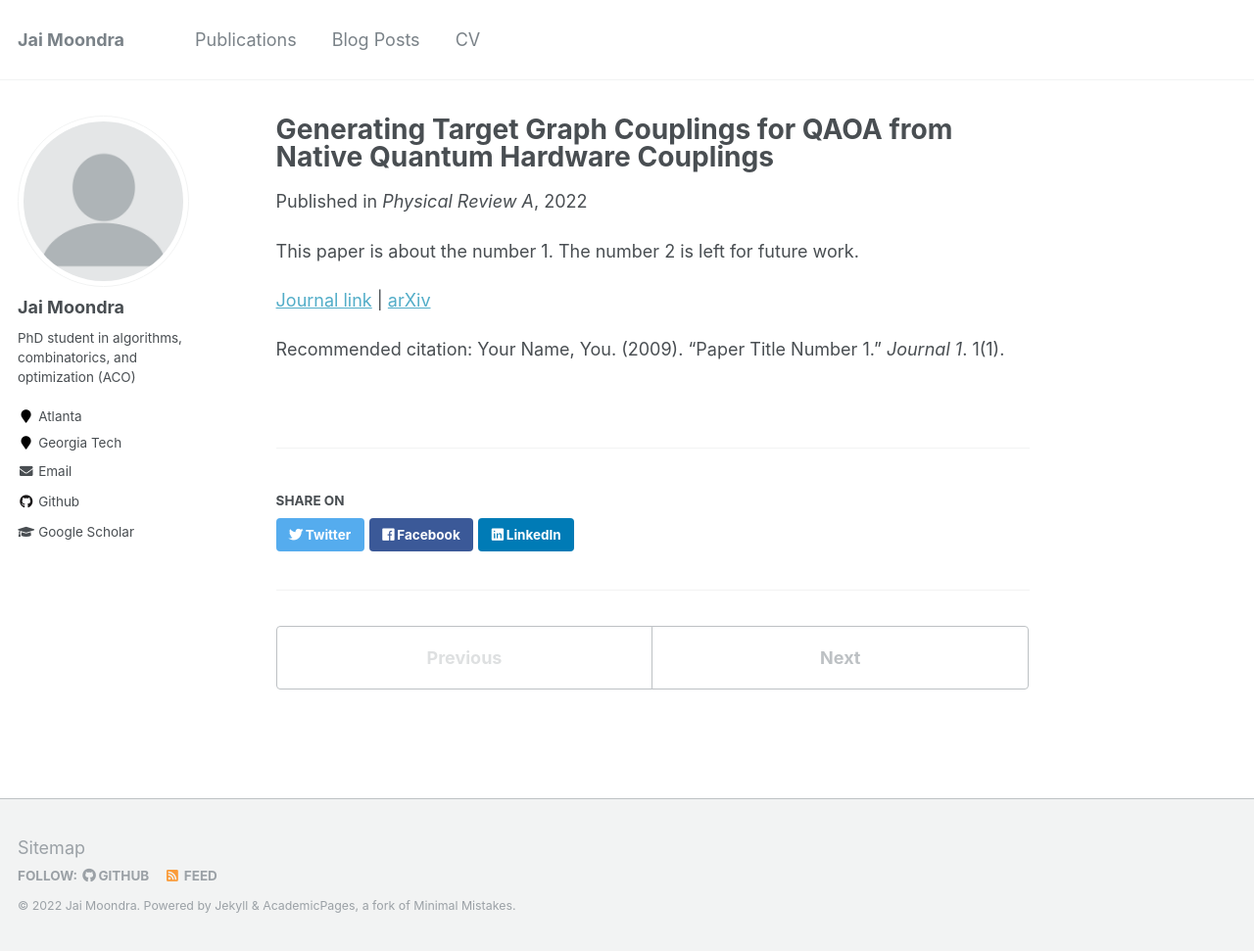
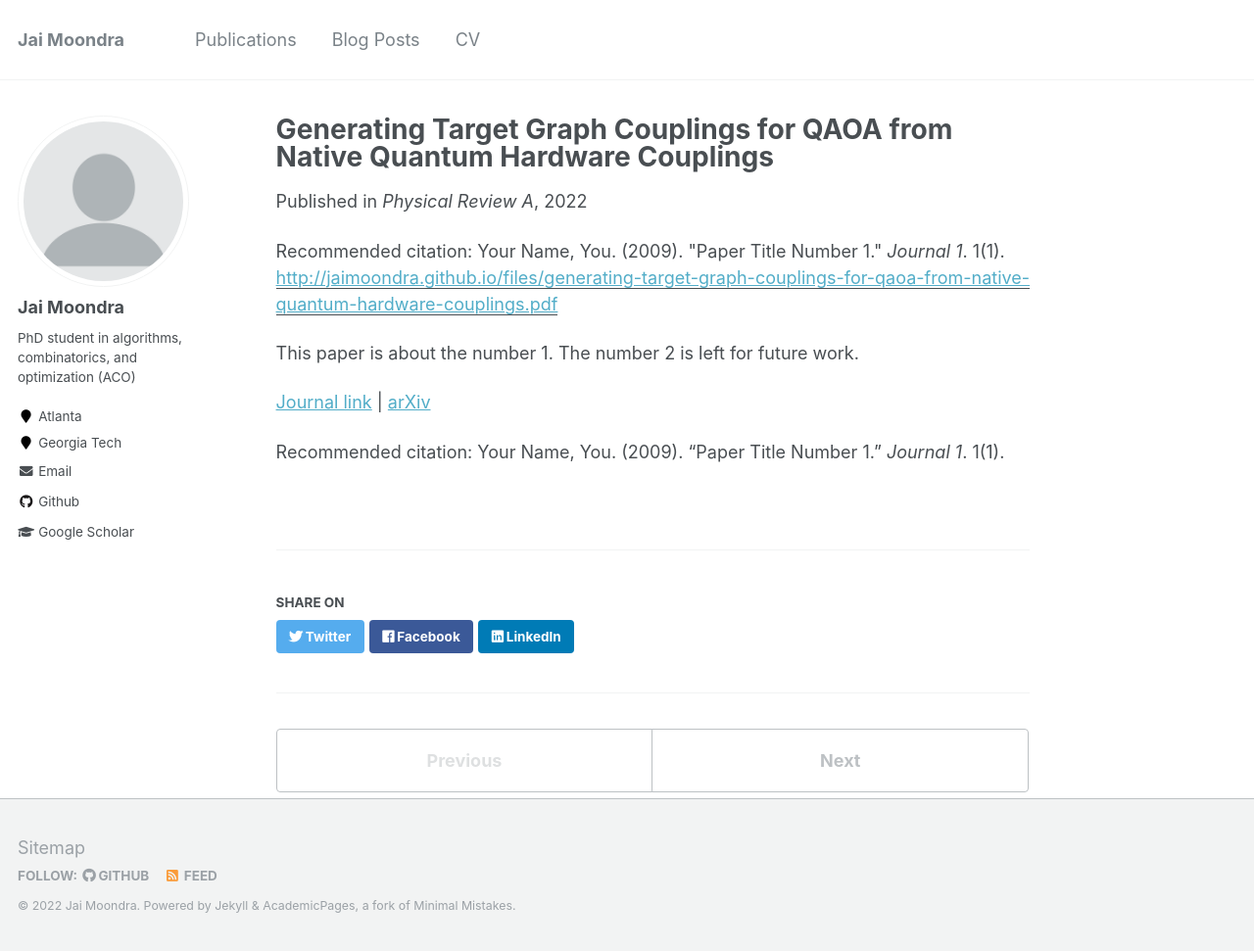
Before and after one commit to ruijiacao/jaimoondra.github.io, a Jekyll site: the page built from _publications/generating-target-graph-couplings-for-qaoa-from-native-quantum-hardware-couplings.md, in a window 1280 px wide and 971 px high. Shown: the whole window at 98% size. Built offline with Jekyll 4.4.1, drawn with Linux system fonts in a browser that asks for light colours.

Commit message:
Update generating-target-graph-couplings-for-qaoa-from-native-quantum-hardware-couplings.md

```diff
--- a/_publications/generating-target-graph-couplings-for-qaoa-from-native-quantum-hardware-couplings.md
+++ b/_publications/generating-target-graph-couplings-for-qaoa-from-native-quantum-hardware-couplings.md
@@ -6,6 +6,7 @@ excerpt: 'This paper is about the number 1. The number 2 is left for future work
 date: 2022-07-21
 venue: 'Physical Review A'
 paperurl: 'http://jaimoondra.github.io/files/generating-target-graph-couplings-for-qaoa-from-native-quantum-hardware-couplings.pdf'
+citation: 'Your Name, You. (2009). &quot;Paper Title Number 1.&quot; <i>Journal 1</i>. 1(1).'
 ---
 This paper is about the number 1. The number 2 is left for future work.
 
```
